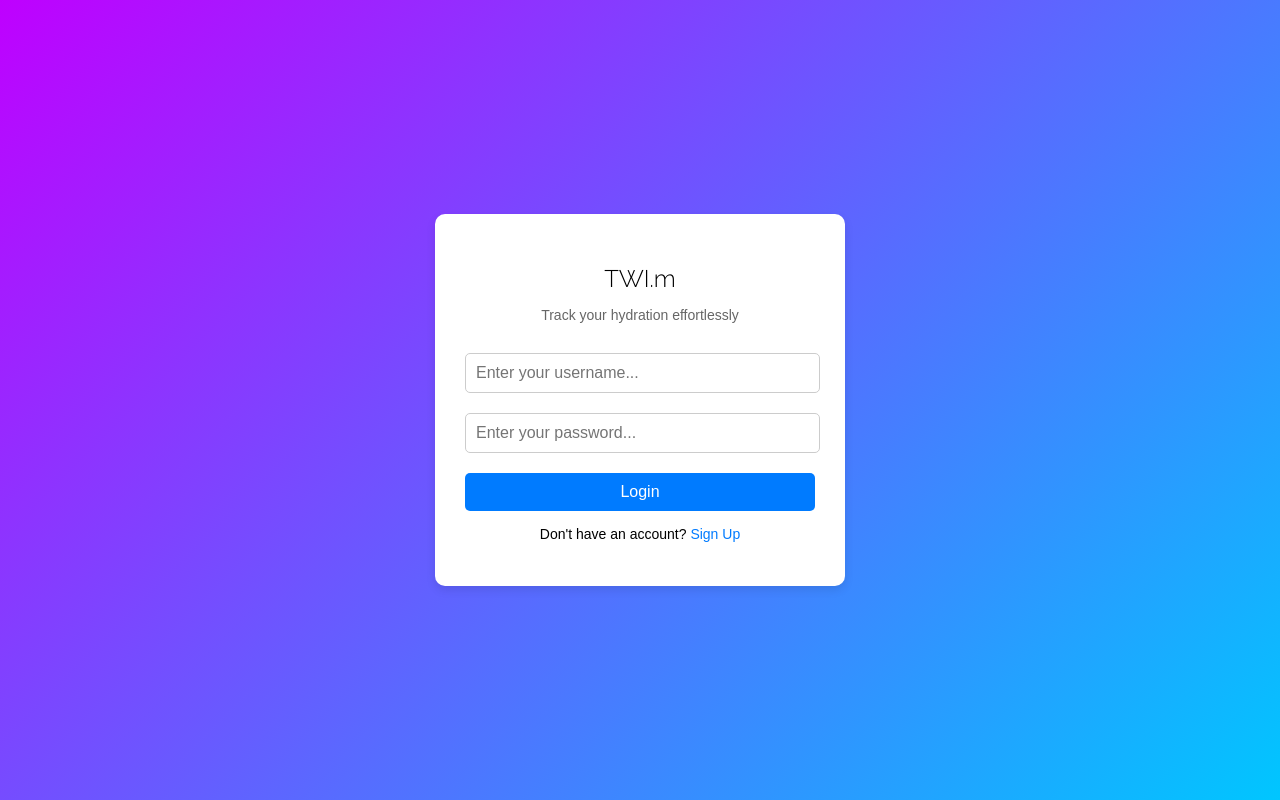
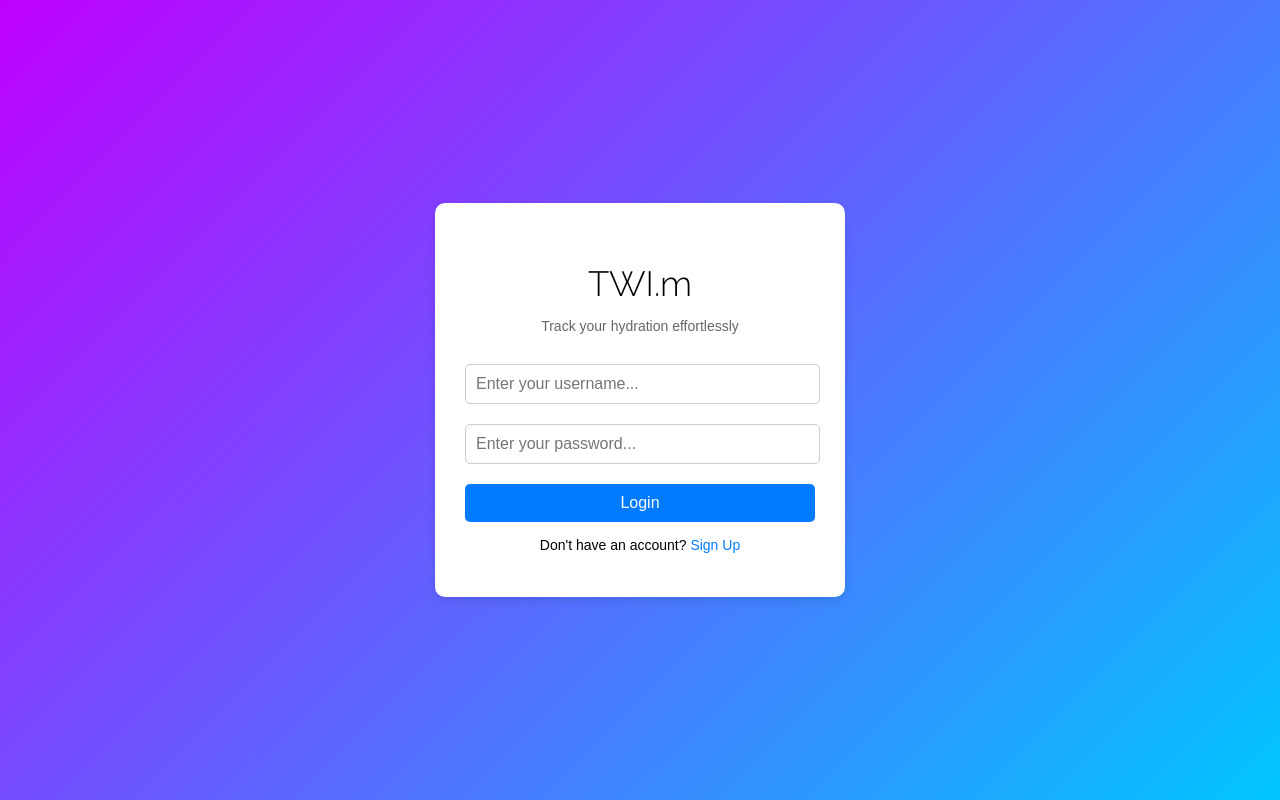
Before and after one commit to SoumadeepChoudhury/TWI.m, a Next.js app: page / in a window 1280 px wide. Built offline with nearby package versions, Linux system fonts and the light colour scheme.

Commit message:
added px to font-sizes

```diff
--- a/components/auth/styles.css
+++ b/components/auth/styles.css
@@ -22,7 +22,7 @@ body {
 }
 
 h2 {
-    font-size: 35;
+    font-size: 35px;
     color: #000000;
     margin-bottom: 10px;
 }
--- a/components/navbar/styles.css
+++ b/components/navbar/styles.css
@@ -5,7 +5,7 @@
 
 #nav-head {
     color: rgb(255, 255, 255);
-    font-size: 30;
+    font-size: 30px;
     margin-left: 20px;
     margin-top: 20px;
 }
@@ -20,7 +20,7 @@
 #username {
     cursor: pointer;
     color: black;
-    font-size: 25;
+    font-size: 25px;
     margin-right: 30px;
     margin-top: 20px;
     display: flex;
@@ -69,7 +69,7 @@
         font-size: 20px;
     }
 
-    .dropdown-menu{
+    .dropdown-menu {
         width: 130px;
     }
 }
```
